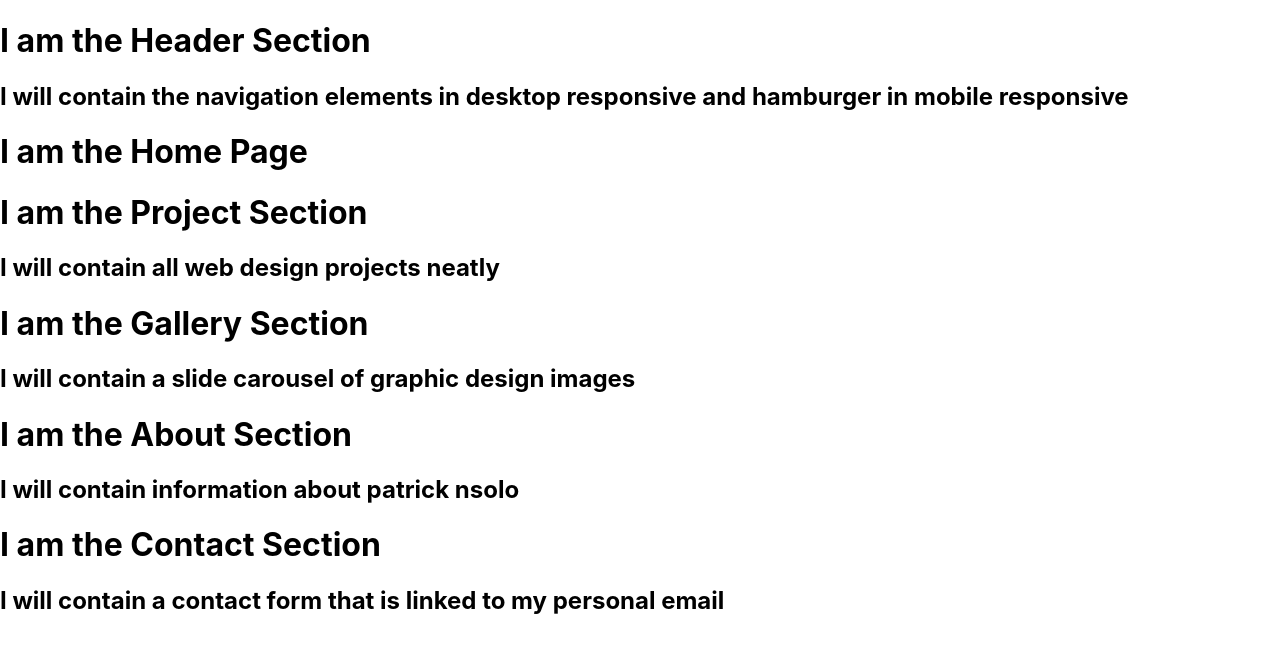
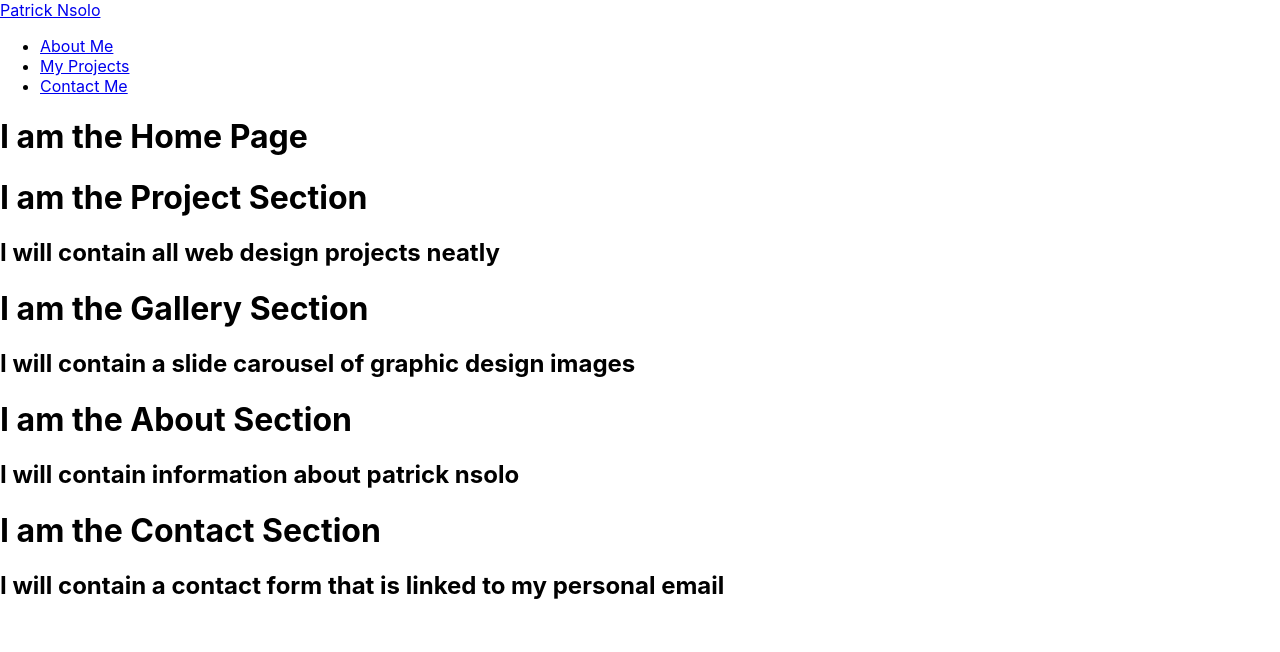
Before and after one commit to patrick-nsolo/FEDportfolio, a React (Create React App) app: page / in a window 1280 px wide. Shown: the top 652 px of the page. Built offline with nearby package versions, Linux system fonts and the light colour scheme.

Commit message:
Update Header
Creation of Navigation using JSX syntax. Beautiful!

```diff
--- a/src/components/Header/Header.js
+++ b/src/components/Header/Header.js
@@ -3,10 +3,16 @@ import './Header.css';
 
 function Header() {
   return (
-    <div>
-        <h1>I am the Header Section</h1>
-        <h2>I will contain the navigation elements in desktop responsive and hamburger in mobile responsive</h2>
-    </div>
+    <nav className='navigation'>
+        <div className='logo'>
+            <a href='/'>Patrick Nsolo</a>
+        </div>
+        <ul className='nav-links'>
+            <li><a href='#About'>About Me</a></li>
+            <li><a href='#Projects'>My Projects</a></li>
+            <li><a href='#Contact'>Contact Me</a></li>
+        </ul>
+    </nav>
   )
 }
 
```
